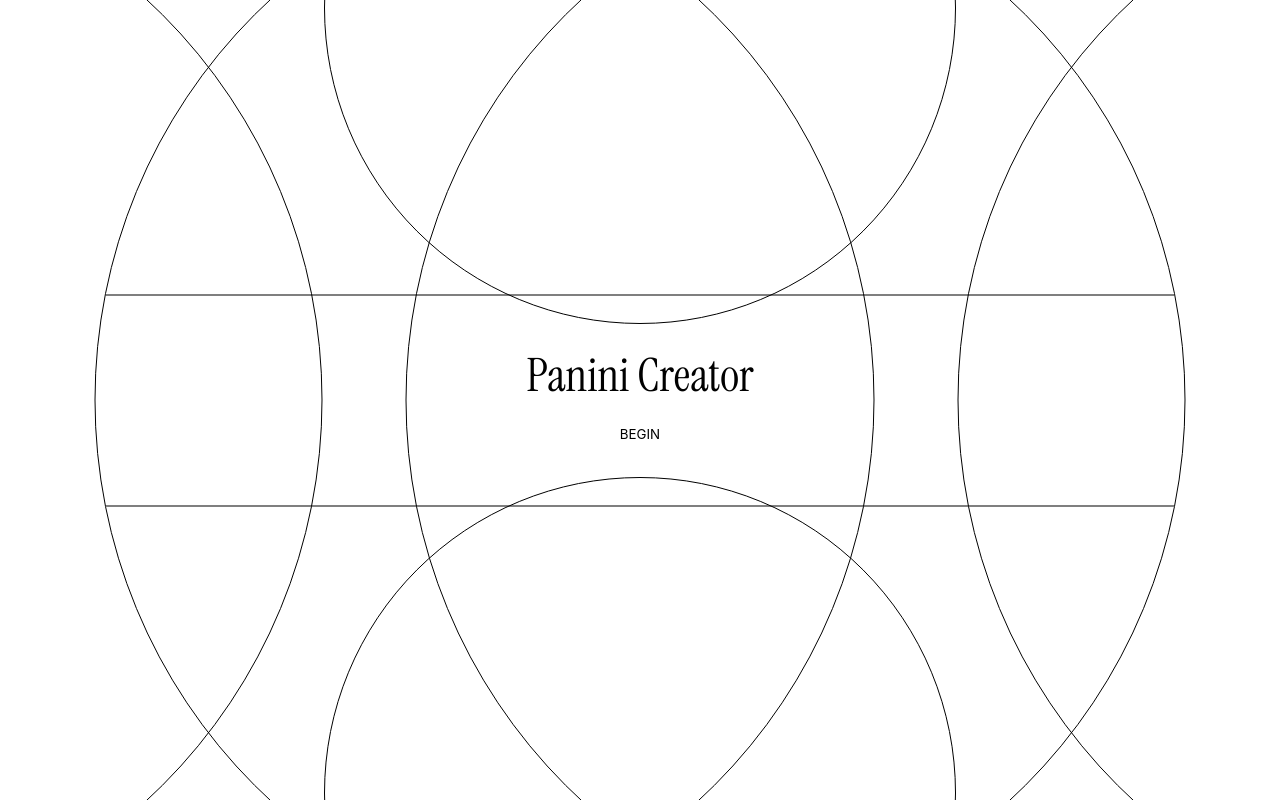
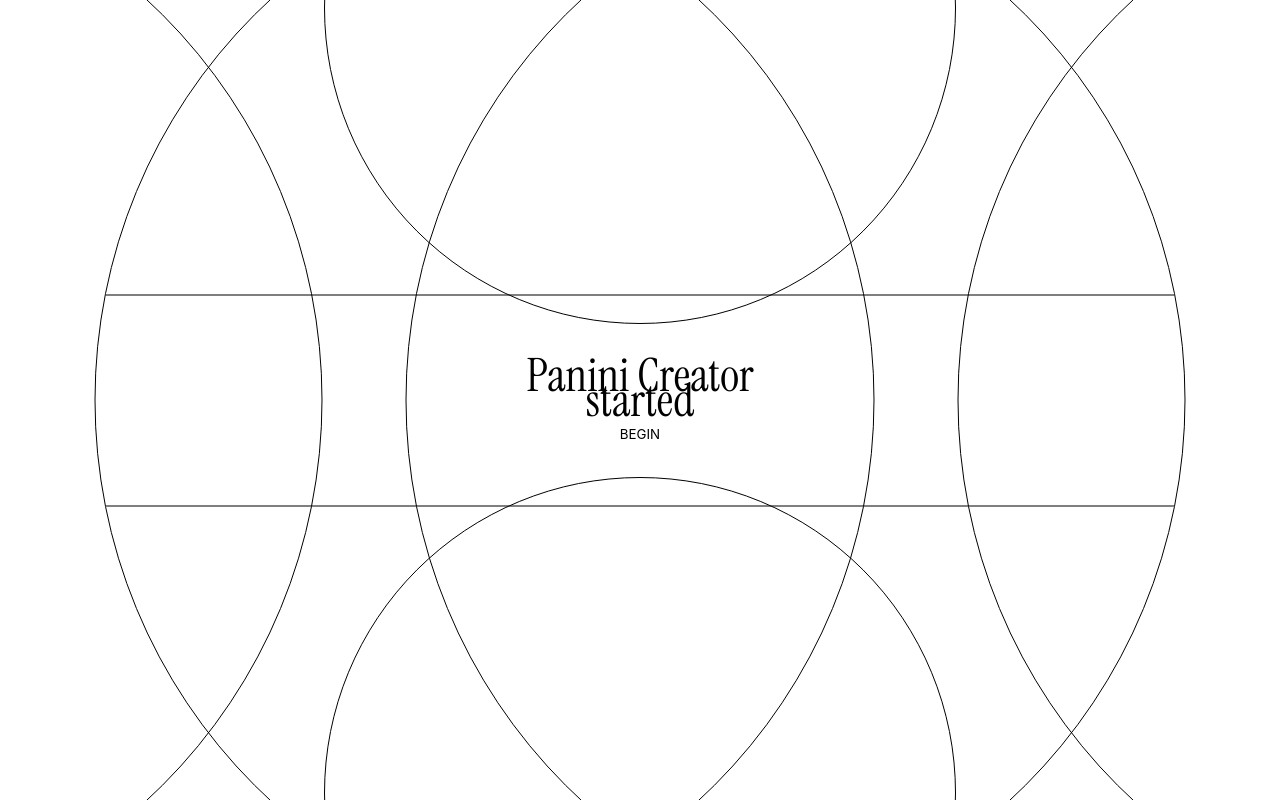
Before and after one commit to KapiSolutions/panini-creator, a React (Vite) app: page / in a window 1280 px wide. Built offline with nearby package versions, Linux system fonts and the light colour scheme; a web font is replaced by a local one.

Commit message:
Implement usePaniniStore

```diff
--- a/src/App.tsx
+++ b/src/App.tsx
@@ -1,10 +1,17 @@
 import React from "react";
 import SplashScreen from "./components/SplashScreen";
+import usePaniniStore from "./stores/usePaniniStore";
 
 function App() {
+  const { paniniStatus } = usePaniniStore();
   return (
     <div className="main">
-      <SplashScreen />
+      {paniniStatus !== "started" && <SplashScreen />
+
+      }
+      <div style={{zIndex:0, position: "absolute", top: 0, left:0, width:"100vw", height:"100vh", display: "flex", justifyContent: "center", alignItems: "center"}}>
+      <h1>started</h1>
+      </div>
     </div>
   );
 }
```
